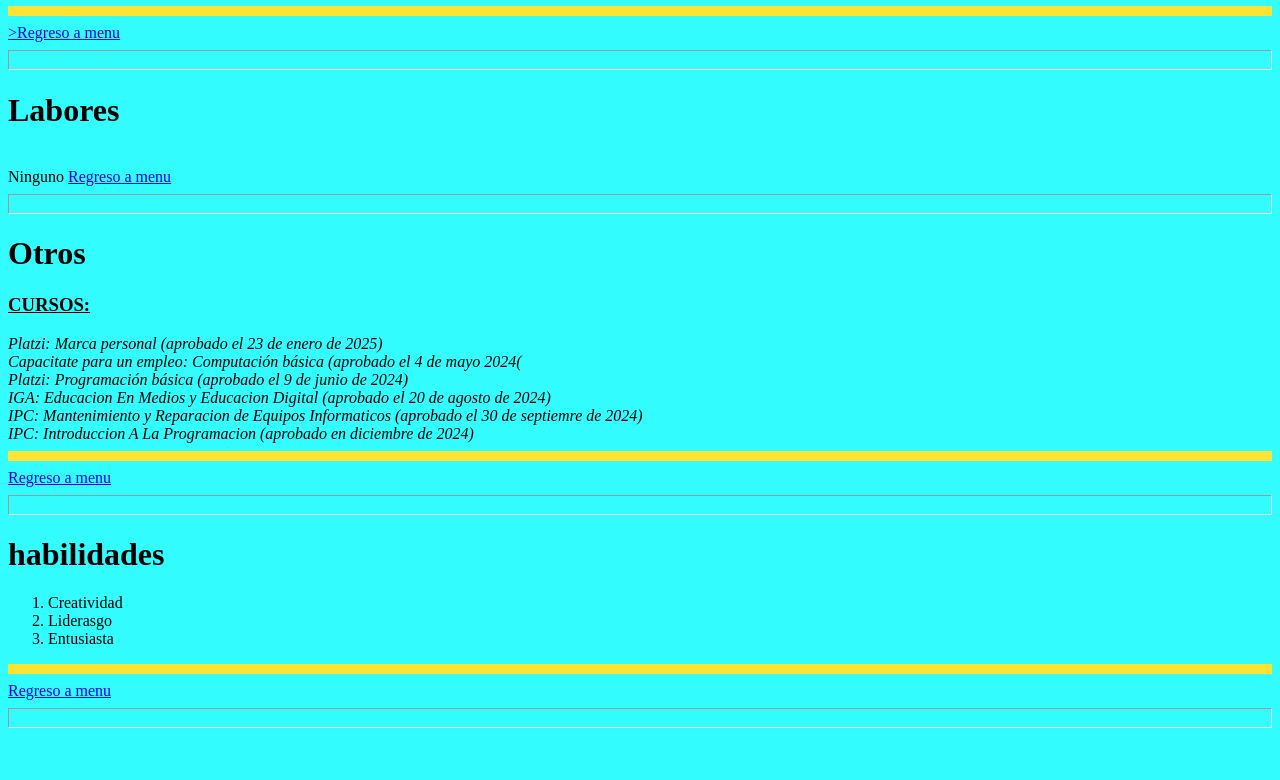
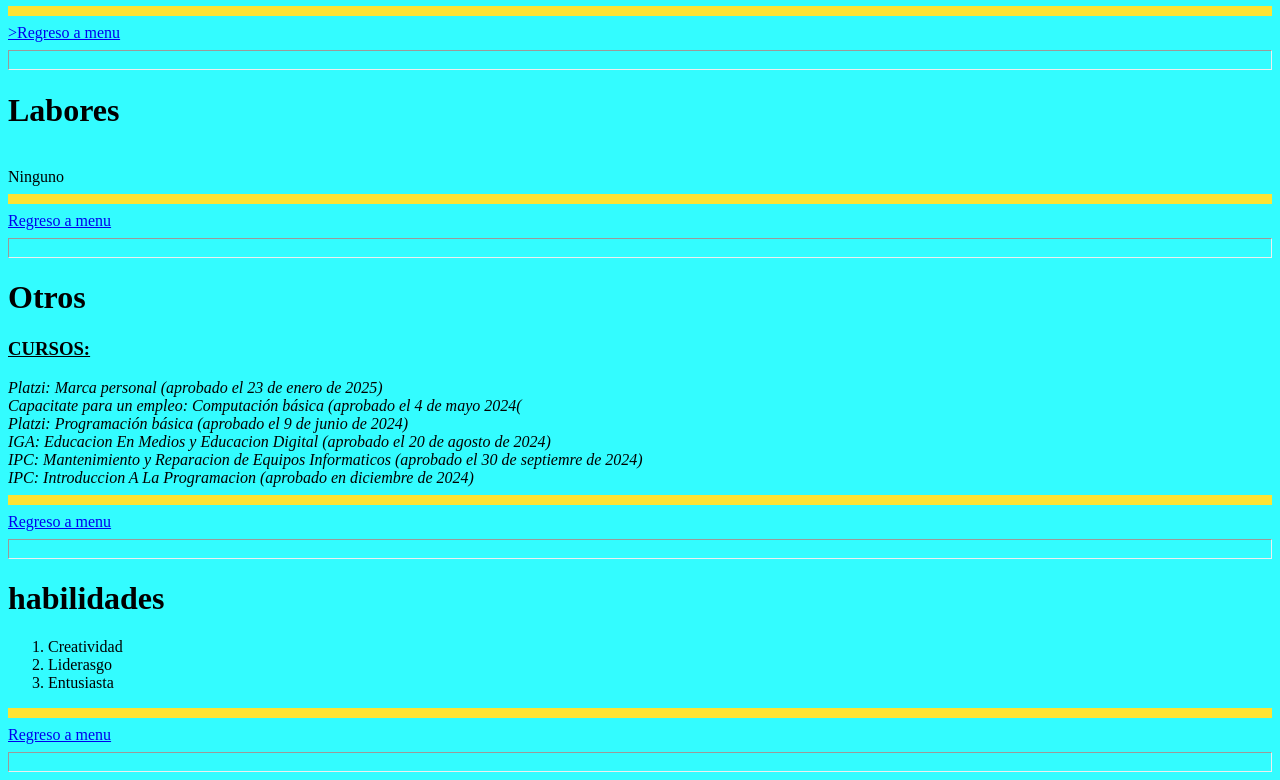
Before and after one commit to arnolgonzalez/Alexis5ba, a plain HTML site: page index.html in a window 1280 px wide. Shown: the part 1442-2222 px from the top of the page. Before the commit the page ends 2178 px from the top, so only its background shows below. Drawn offline with Linux system fonts and the light colour scheme.

Commit message:
Update index.html

```diff
--- a/index.html
+++ b/index.html
@@ -64,7 +64,7 @@
             <a id="labor"><h1>Labores</h1></a>
 
             <br> Ninguno
-
+    <hr size="10" color = "ffe333" align = "center">
             <a href="#menu">Regreso a menu</a><br>
 
             <hr size="20">
```
